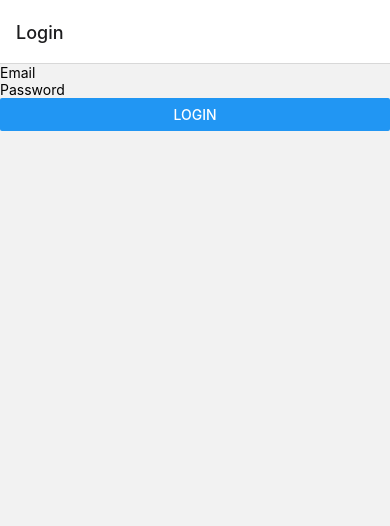
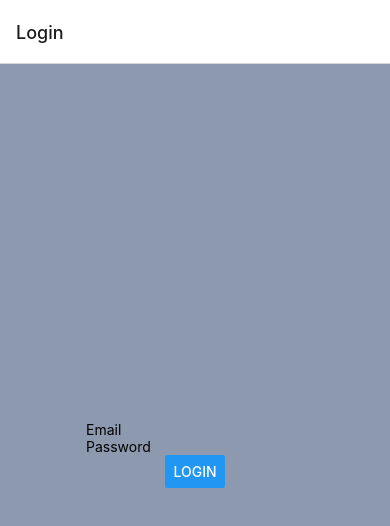
Before and after one commit to DanielSledz03/youtube-learn, a React Native app: screen /Login in a window 390 px wide. Shown: the top 526 px of the page. Built offline with nearby package versions, Linux system fonts and the light colour scheme.

Commit message:
init: colors file

```diff
--- /dev/null
+++ b/src/constants/colors.ts
@@ -0,0 +1,15 @@
+const colors = {
+  white: "rgba(255, 255, 255, 1)",
+  darkBlue: "rgba(43, 45, 66, 1)",
+  lightBlue: "rgba(141, 153, 174, 1)",
+  semiTransparentBlack: "rgba(0, 0, 0, 0.25)",
+  semiTransparentDarkBlue: "rgba(43, 45, 66, 0.2)",
+  lightGray: "rgba(200, 200, 200, 1)",
+  red: "rgba(199, 31, 31, 1)",
+  semiTransparentDarkBlue60: "rgba(43, 45, 66, 0.6)",
+  veryTransparentLightBlue: "rgba(141, 153, 174, 0.05)",
+  black: "rgba(0, 0, 0, 1)",
+  semiTransparentWhite: "rgba(255, 255, 255, 0.1)",
+};
+
+export default colors;
--- a/src/screens/Login.tsx
+++ b/src/screens/Login.tsx
@@ -1,5 +1,6 @@
 import { useState } from "react";
-import { Button, TextInput, View } from "react-native";
+import { Button, StyleSheet, TextInput, View } from "react-native";
+import colors from "../constants/colors";
 
 const LoginScreen = () => {
   const [email, setEmail] = useState("");
@@ -10,7 +11,7 @@ const LoginScreen = () => {
   };
 
   return (
-    <View>
+    <View style={styles.container}>
       <TextInput placeholder="Email" value={email} onChangeText={setEmail} />
       <TextInput
         placeholder="Password"
@@ -22,4 +23,13 @@ const LoginScreen = () => {
   );
 };
 
+const styles = StyleSheet.create({
+  container: {
+    flex: 1,
+    justifyContent: "center",
+    alignItems: "center",
+    backgroundColor: colors.lightBlue,
+  },
+});
+
 export default LoginScreen;
```
